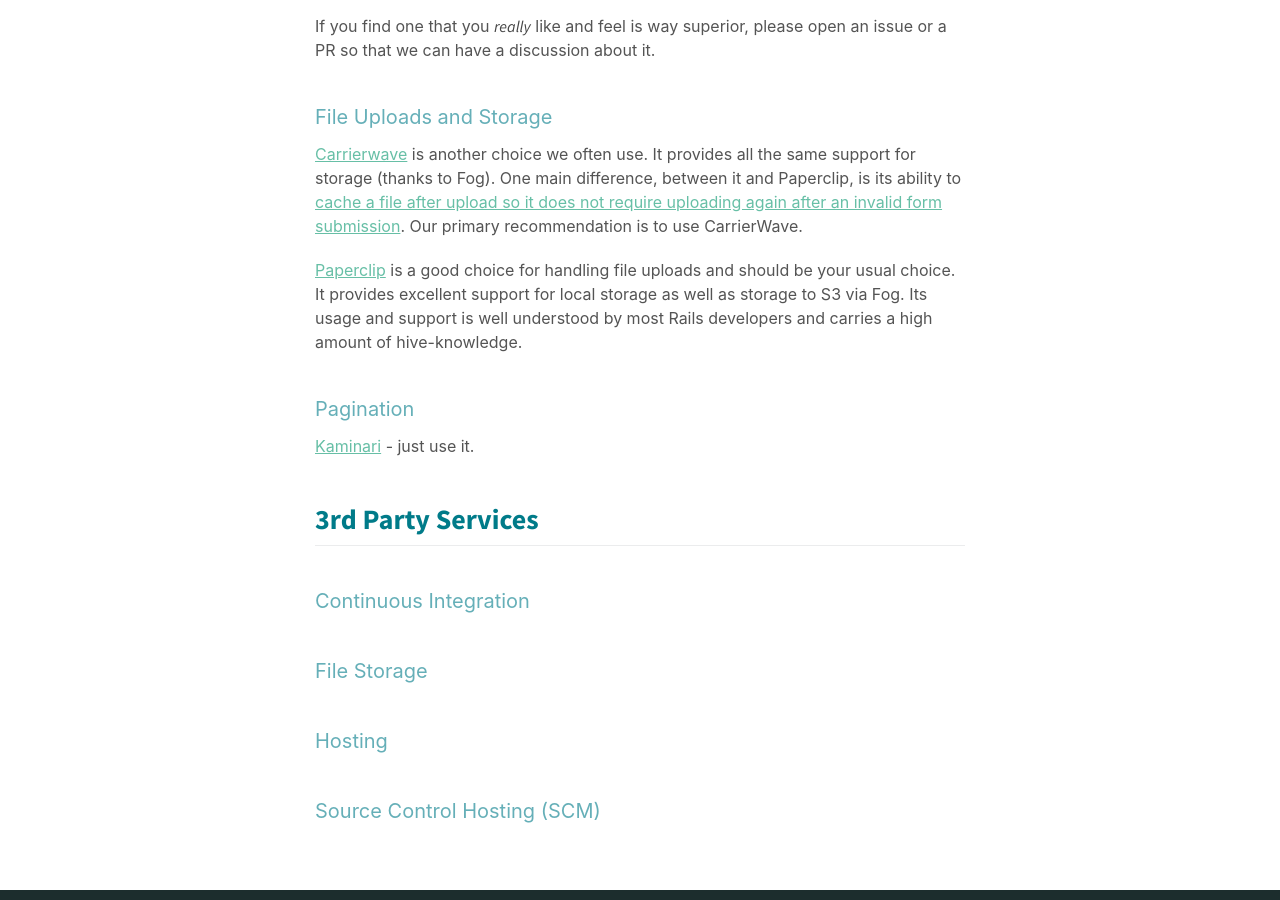
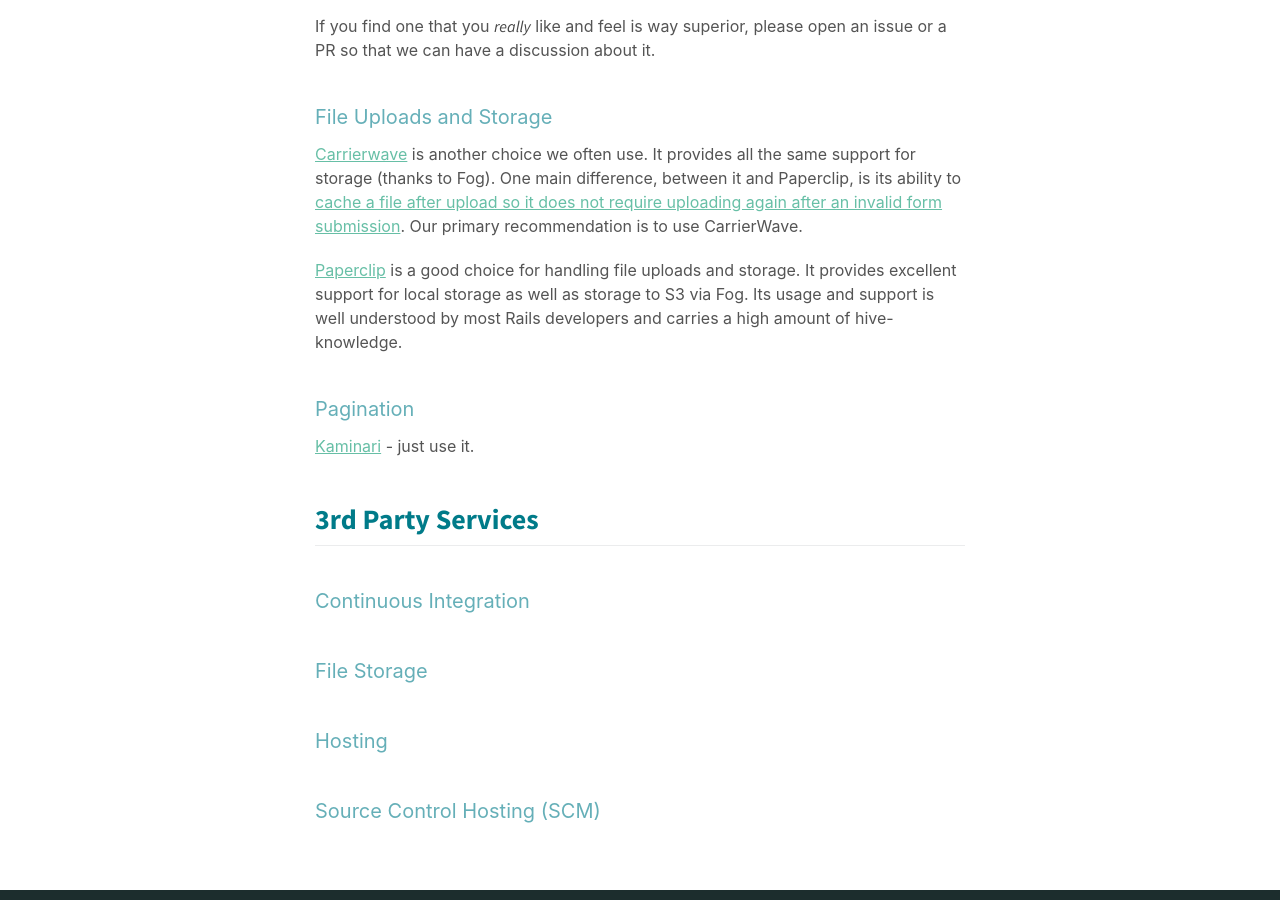
Before and after one commit to thenerdery/ruby-standards, a Jekyll site: the page built from index.md, in a window 1280 px wide and 900 px high, scrolled down 4600 px. Built offline with Jekyll 4.4.1, drawn with Linux system fonts in a browser that asks for light colours; some web fonts are replaced.

Commit message:
Removing verbiage about paperclip being the first choice (confusing).

```diff
--- a/index.md
+++ b/index.md
@@ -109,7 +109,7 @@ If you find one that you *really* like and feel is way superior, please open an
 
 [Carrierwave](https://github.com/carrierwaveuploader/carrierwave) is another choice we often use.  It provides all the same support for storage (thanks to Fog).  One main difference, between it and Paperclip, is its ability to [cache a file after upload so it does not require uploading again after an invalid form submission](https://github.com/carrierwaveuploader/carrierwave#making-uploads-work-across-form-redisplays).  Our primary recommendation is to use CarrierWave.
 
-[Paperclip](https://github.com/thoughtbot/paperclip) is a good choice for handling file uploads and should be your usual choice.  It provides excellent support for local storage as well as storage to S3 via Fog.  Its usage and support is well understood by most Rails developers and carries a high amount of hive-knowledge.
+[Paperclip](https://github.com/thoughtbot/paperclip) is a good choice for handling file uploads and storage.  It provides excellent support for local storage as well as storage to S3 via Fog.  Its usage and support is well understood by most Rails developers and carries a high amount of hive-knowledge.
 
 ## Pagination
 
```
